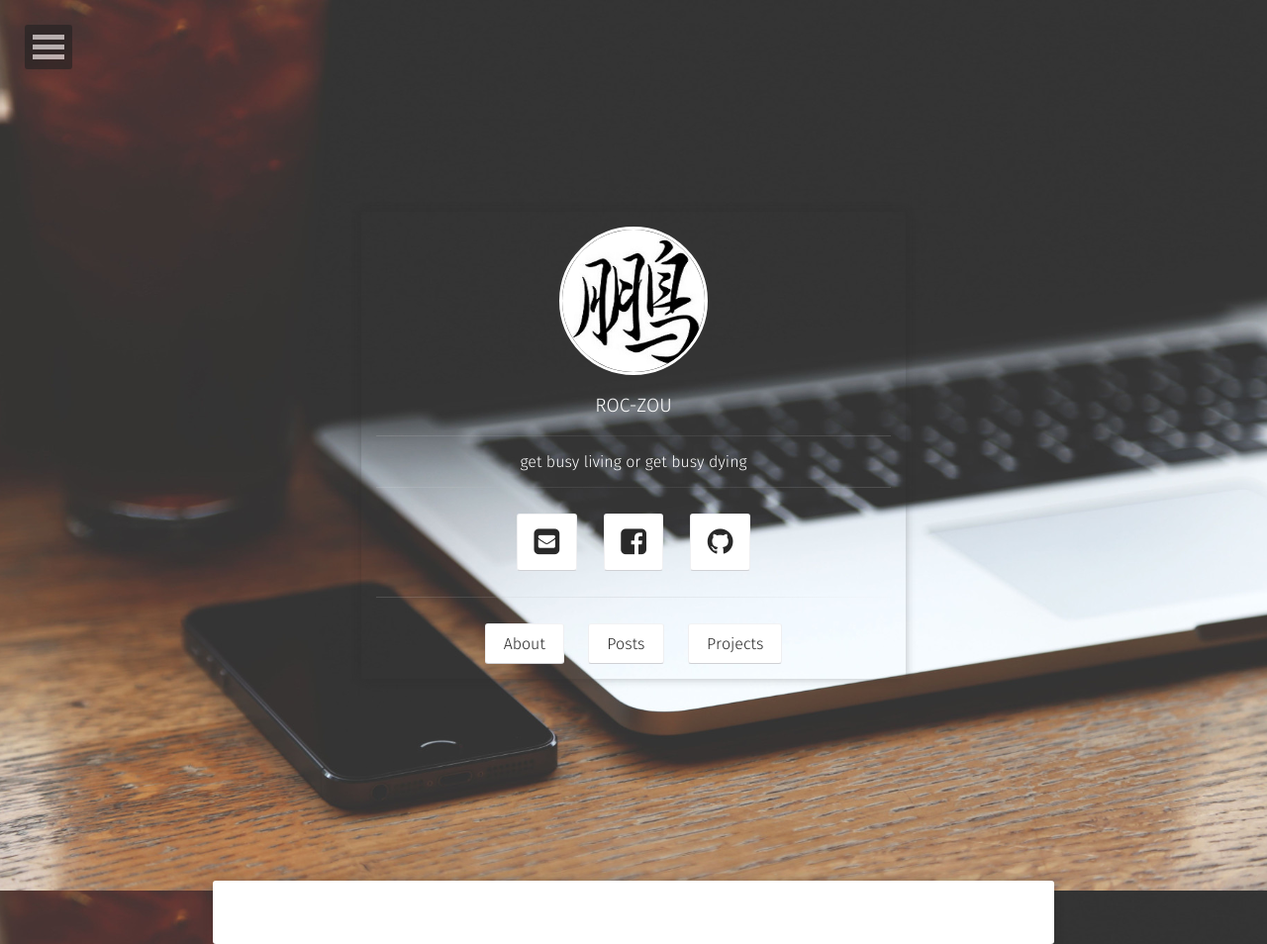
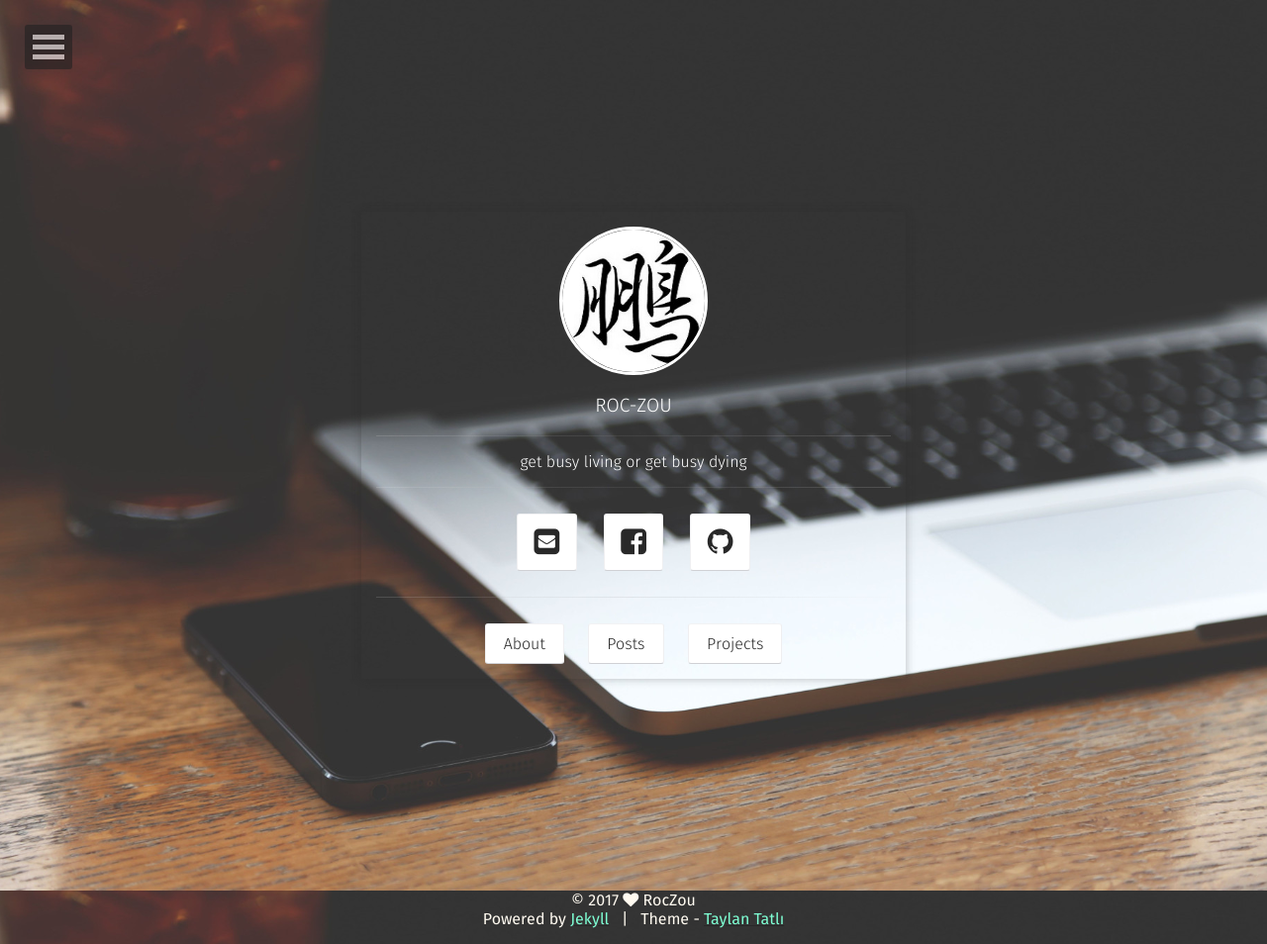
Before and after one commit to cleancp/cleancp.github.io, a Jekyll site: the page built from index.html, in a window 1280 px wide. Shown: the whole page at 99% size. Built offline with Jekyll 4.4.1, drawn with Linux system fonts in a browser that asks for light colours; some web fonts are replaced; comment, search, counter and statistics services are not loaded.

Commit message:
ds 样式

```diff
--- a/_includes/scripts.html
+++ b/_includes/scripts.html
@@ -1,5 +1,6 @@
+{% if page.comments != false %}
 <!-- 多说评论框 start -->
-<div id="ds-thread" class="animated fadeInUp" data-thread-key='{{ page.id }}' data-title="{{ page.title }}" data-url="{{site.url}}/{{ page.url }}"></div>
+<div class="ds-thread" data-thread-key='{{ page.id }}' data-title="{{ page.title }}" data-url="{{site.url}}/{{ page.url }}"></div>
 <!-- 多说评论框 end -->
 <!-- 多说公共JS代码 start (一个网页只需插入一次) -->
 <script type="text/javascript">
@@ -14,3 +15,4 @@ var duoshuoQuery = {short_name:'{{ site.disqus_shortname }}'};
 	})();
 	</script>
 <!-- 多说公共JS代码 end -->
+{% endif %}
--- a/_sass/site.scss
+++ b/_sass/site.scss
@@ -132,22 +132,6 @@ body {
 	    box-shadow: none;
 	}
 }
-#ds-thread {
-    width: 75%;
-    max-width: 850px;
-    margin: -3rem auto 4rem;
-    background: $white;
-    color: $color_tuatara;
-    padding: 2em;
-    border-radius: 3px;
-    box-shadow: 0 0 10px 0 rgba($color_shark,0.3);
-    @include transition(.5s);
-    @media #{$small} {
-        width: 90%;
-        padding: 2em 0;
-        box-shadow: none;
-    }
-}
 // entry meta
 .entry-meta {
 	@include font-rem(12);
```
